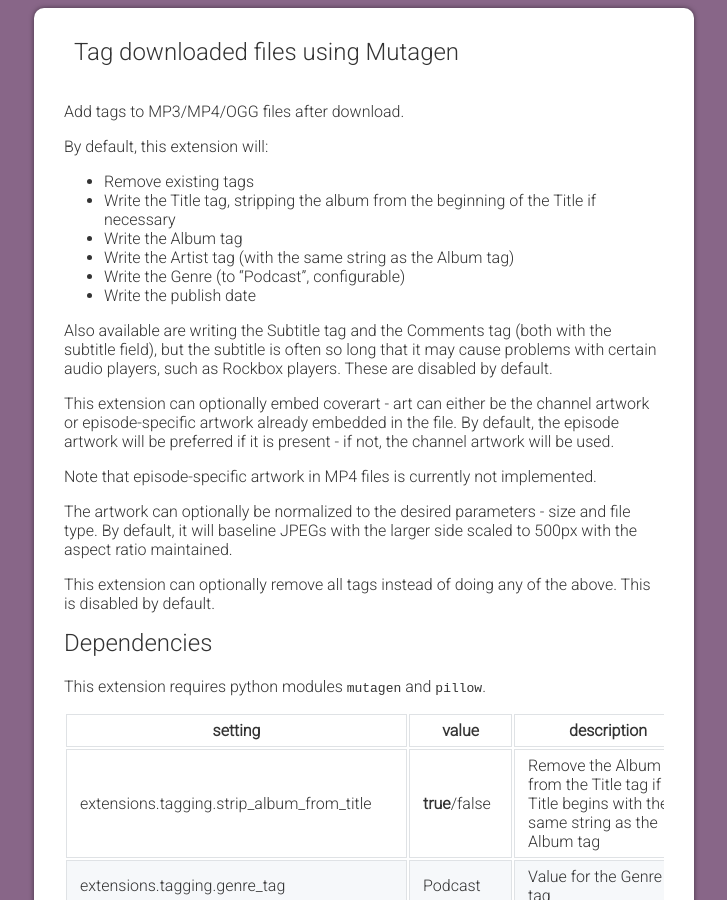
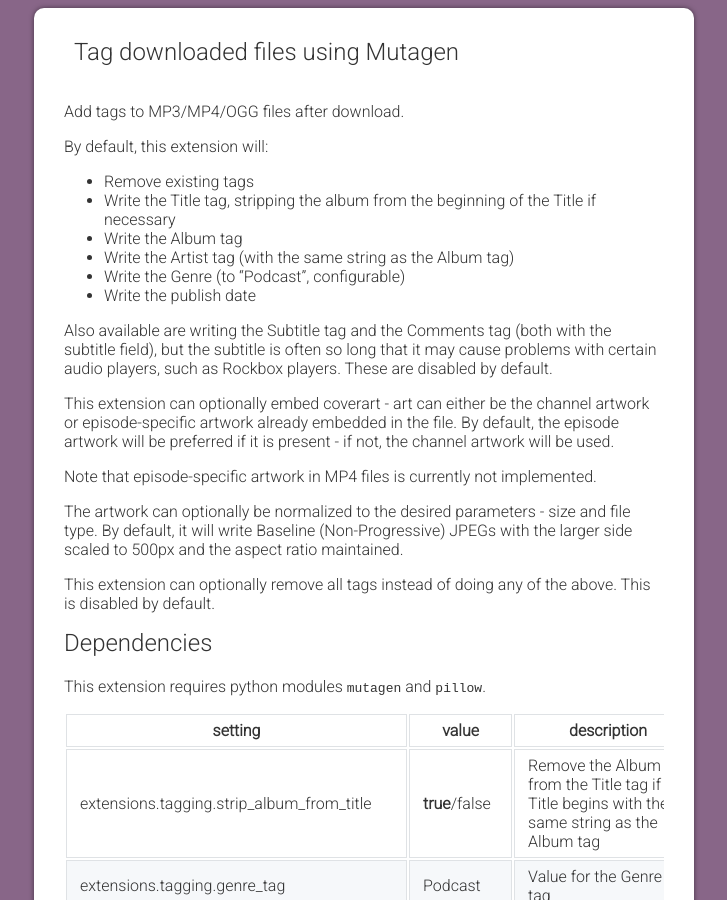
Before and after one commit to gpodder/gpodder.github.io, a Jekyll site: the page built from docs/extensions/tagging.md, in a window 1280 px wide and 900 px high. Shown: the whole window, without its empty margins (276-1003 px from the left). Built offline with Jekyll 4.4.1, drawn with Linux system fonts in a browser that asks for light colours; our own code applies the rules of GitHub Pages for plain Markdown files.

Commit message:
typos in tagging.md

```diff
--- a/docs/extensions/tagging.md
+++ b/docs/extensions/tagging.md
@@ -23,7 +23,7 @@ artwork will be preferred if it is present - if not, the channel artwork will be
 Note that episode-specific artwork in MP4 files is currently not implemented.
 
 The artwork can optionally be normalized to the desired parameters - size and file type.
-By default, it will baseline JPEGs with the larger side scaled to 500px with the aspect ratio maintained.
+By default, it will write Baseline (Non-Progressive) JPEGs with the larger side scaled to 500px and the aspect ratio maintained.
 
 This extension can optionally remove all tags instead of doing any of the above.
 This is disabled by default.
```
